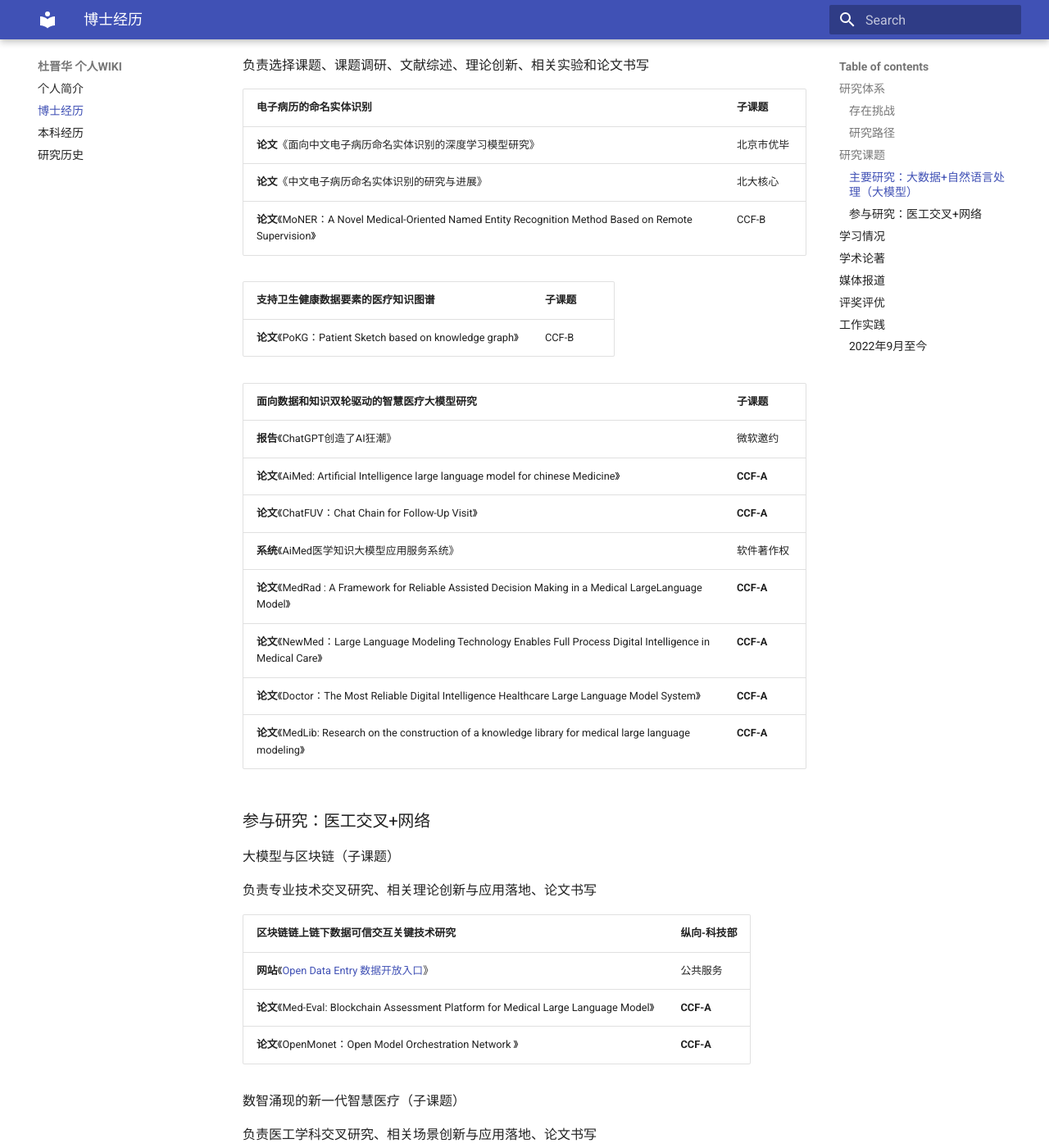
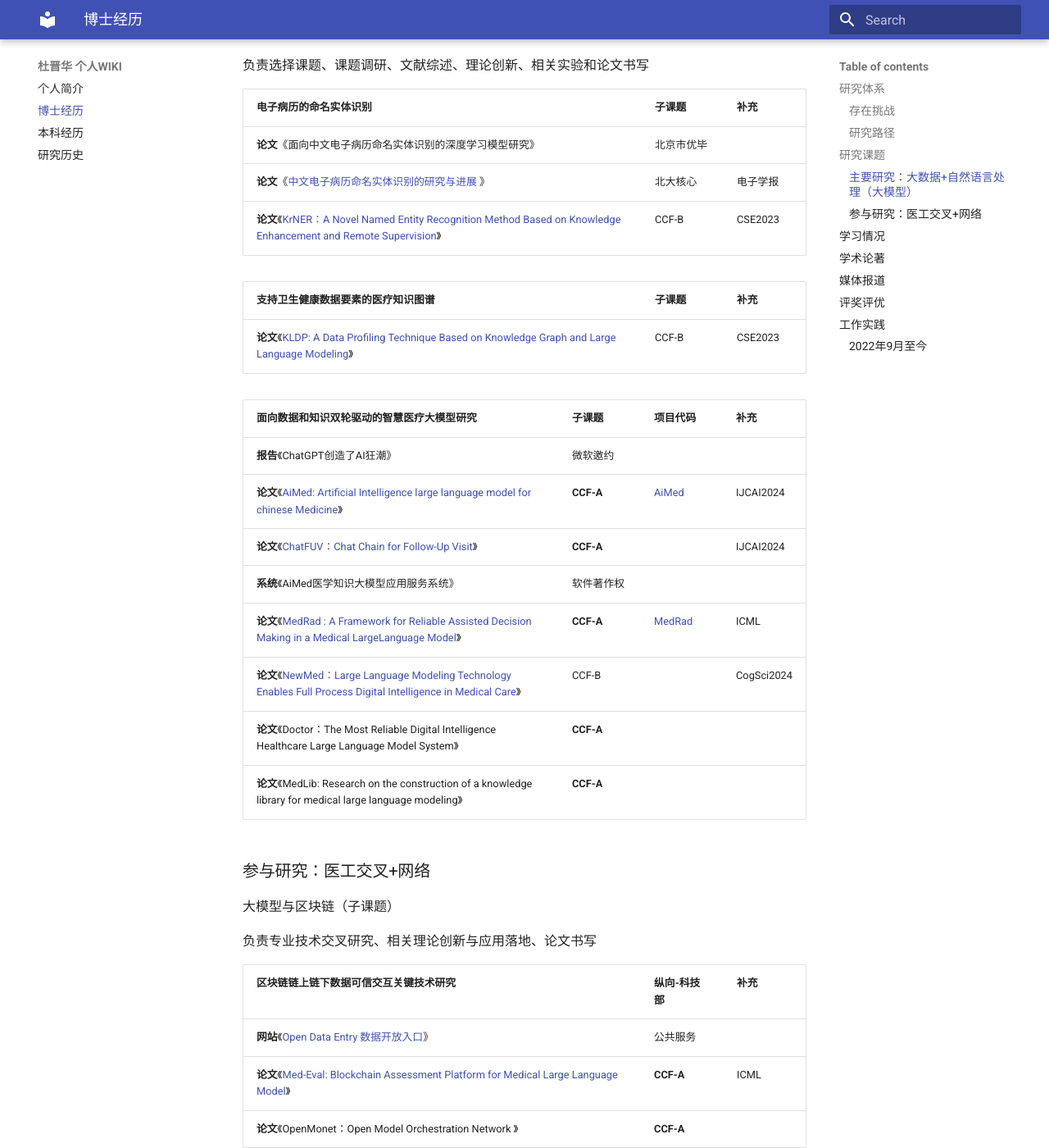
Before and after one commit to dujh22/Dujinhua_wiki, an MkDocs documentation site: the page built from docs/postgraduate_experience.md, in a window 1280 px wide and 1400 px high, scrolled down 1812 px. Shown: the whole window at 82% size. Built offline with MkDocs 1.6.1 and Material for MkDocs 9.7.7, drawn with Linux system fonts in a browser that asks for light colours; some of the changed text lies outside the part shown.

Commit message:
2024022302

```diff
--- a/docs/postgraduate_experience.md
+++ b/docs/postgraduate_experience.md
@@ -67,26 +67,26 @@
 
 负责选择课题、课题调研、文献综述、理论创新、相关实验和论文书写
 
-| **电子病历的命名实体识别**                                   | 子课题     |
-| ------------------------------------------------------------ | ---------- |
-| **论文**《面向中文电子病历命名实体识别的深度学习模型研究》   | 北京市优毕 |
-| **论文**《中文电子病历命名实体识别的研究与进展》             | 北大核心   |
-| **论文**《MoNER：A Novel Medical-Oriented Named Entity Recognition Method Based on Remote Supervision》 | CCF-B      |
+| **电子病历的命名实体识别**                                   | 子课题     | 补充     |
+| ------------------------------------------------------------ | ---------- | -------- |
+| **论文**《面向中文电子病历命名实体识别的深度学习模型研究》   | 北京市优毕 |          |
+| **论文**《[中文电子病历命名实体识别的研究与进展 ](https://www.ejournal.org.cn/CN/abstract/abstract13029.shtml)》 | 北大核心   | 电子学报 |
+| **论文**《[KrNER：A Novel Named Entity Recognition Method Based on Knowledge Enhancement and Remote Supervision](https://bt7cezha1x.feishu.cn/file/EwvobK1RXo6lxQxLp1FcNuuJnRd?from=from_copylink)》 | CCF-B      | CSE2023  |
 
-| **支持卫生健康数据要素的医疗知识图谱**                    | 子课题 |
-| --------------------------------------------------------- | ------ |
-| **论文**《PoKG：Patient Sketch based on knowledge graph》 | CCF-B  |
+| **支持卫生健康数据要素的医疗知识图谱**                       | 子课题 | 补充    |
+| ------------------------------------------------------------ | ------ | ------- |
+| **论文**《[KLDP: A Data Profiling Technique Based on Knowledge Graph and Large Language Modeling](https://bt7cezha1x.feishu.cn/file/CCuFboQc4okTn4xNpZJcsXqGngf?from=from_copylink)》 | CCF-B  | CSE2023 |
 
-| **面向数据和知识双轮驱动的智慧医疗大模型研究**               | 子课题     |
-| ------------------------------------------------------------ | ---------- |
-| **报告**《ChatGPT创造了AI狂潮》                              | 微软邀约   |
-| **论文**《AiMed: Artificial Intelligence large language model for chinese Medicine》 | **CCF-A**  |
-| **论文**《ChatFUV：Chat Chain for Follow-Up Visit》          | **CCF-A**  |
-| **系统**《AiMed医学知识大模型应用服务系统》                  | 软件著作权 |
-| **论文**《MedRad : A Framework for Reliable Assisted Decision Making in a Medical LargeLanguage Model》 | **CCF-A**  |
-| **论文**《NewMed：Large Language Modeling Technology Enables Full Process Digital Intelligence in Medical Care》 | **CCF-A**  |
-| **论文**《Doctor：The Most Reliable Digital Intelligence Healthcare Large Language Model System》 | **CCF-A**  |
-| **论文**《MedLib: Research on the construction of a knowledge library for medical large language modeling》 | **CCF-A**  |
+| **面向数据和知识双轮驱动的智慧医疗大模型研究**               | 子课题     | 项目代码                                   | 补充       |
+| ------------------------------------------------------------ | ---------- | ------------------------------------------ | ---------- |
+| **报告**《ChatGPT创造了AI狂潮》                              | 微软邀约   |                                            |            |
+| **论文**《[AiMed: Artificial Intelligence large language model for chinese Medicine](https://bt7cezha1x.feishu.cn/file/Ycv2bwmm7oUvtuxsQcac7nMunxb?from=from_copylink)》 | **CCF-A**  | [AiMed](https://github.com/dujh22/AiMed)   | IJCAI2024  |
+| **论文**《[ChatFUV：Chat Chain for Follow-Up Visit](https://bt7cezha1x.feishu.cn/file/ZAv6brkkpoupROxLY2NcxWdRnoe?from=from_copylink)》 | **CCF-A**  |                                            | IJCAI2024  |
+| **系统**《AiMed医学知识大模型应用服务系统》                  | 软件著作权 |                                            |            |
+| **论文**《[MedRad : A Framework for Reliable Assisted Decision Making in a Medical LargeLanguage Model](https://bt7cezha1x.feishu.cn/file/DqC4b1knBosvcrxpQ81cUcS9n8g?from=from_copylink)》 | **CCF-A**  | [MedRad](https://github.com/dujh22/MedRad) | ICML       |
+| **论文**《[NewMed：Large Language Modeling Technology Enables Full Process Digital Intelligence in Medical Care](https://bt7cezha1x.feishu.cn/file/LXRyboPqzo9OmZxGleEcpa0PnSh?from=from_copylink)》 | CCF-B      |                                            | CogSci2024 |
+| **论文**《Doctor：The Most Reliable Digital Intelligence Healthcare Large Language Model System》 | **CCF-A**  |                                            |            |
+| **论文**《MedLib: Research on the construction of a knowledge library for medical large language modeling》 | **CCF-A**  |                                            |            |
 
 ### 参与研究：医工交叉+网络
 
@@ -94,11 +94,11 @@
 
 负责专业技术交叉研究、相关理论创新与应用落地、论文书写
 
-| **区块链链上链下数据可信交互关键技术研究**                   | 纵向-科技部 |
-| ------------------------------------------------------------ | ----------- |
-| **网站**《[Open Data Entry 数据开放入口](https://www.opende.org.cn/)》 | 公共服务    |
-| **论文**《Med-Eval: Blockchain Assessment Platform for Medical Large Language Model》 | **CCF-A**   |
-| **论文**《OpenMonet：Open Model Orchestration Network 》     | **CCF-A**   |
+| **区块链链上链下数据可信交互关键技术研究**                   | 纵向-科技部 | 补充 |
+| ------------------------------------------------------------ | ----------- | ---- |
+| **网站**《[Open Data Entry 数据开放入口](https://www.opende.org.cn/)》 | 公共服务    |      |
+| **论文**《[Med-Eval: Blockchain Assessment Platform for Medical Large Language Model](https://bt7cezha1x.feishu.cn/file/Rua0bq3DRo53EyxMC96civ5cnZe?from=from_copylink)》 | **CCF-A**   | ICML |
+| **论文**《OpenMonet：Open Model Orchestration Network 》     | **CCF-A**   |      |
 
 数智涌现的新一代智慧医疗（子课题）
 
@@ -106,21 +106,23 @@
 
 | **老年肾功能减退临床综合评估管理及早期预警体系建立**         | 纵向-科技部 |
 | ------------------------------------------------------------ | ----------- |
-| **论文**《Research of Client Selection Algorithm in Cross-device Federated Learning》 | 北大核心    |
+| **论文**《[Research of Client Selection Algorithm in Cross-device Federated Learning](https://www.jos.org.cn/josen/article/abstract/nb023)》 | 北大核心    |
 | 医疗数据标注**系统**、中文分词处理**系统**、上千种疾病预测**系统**、智能自问诊**系统** | 相关服务    |
 
 ## 学习情况
 
+各项目代码均在Github上进行了开源（持续更新中）
+
 | 类型     | 具体方向                                 | 主要技能   | 相关成果                                                     |
 | -------- | ---------------------------------------- | ---------- | ------------------------------------------------------------ |
-| 机器学习 | 高级机器学习（A）                        | ML         | MedRad : 一个医学大模型的可靠辅助决策框架                    |
+| 机器学习 | 高级机器学习（A）                        | ML         | MedRad : 一个医学大模型的可靠辅助决策框架<br />RAG-NEWS：使用RAG帮助LLM获取最新新闻 [[项目代码](https://github.com/dujh22/RAG-NEWS)] |
 |          | 数智安全与标准化（A）                    | 科技法律   | AI算法透明性实现与评估——以推荐系统为例                       |
 |          | 计算语言学（A）                          | NLP-Base   | 微调中⽂预训练模型进⾏⽂本分类                               |
 |          | 信息检索的前沿研究（A）                  | IR         | 面向多源异构健康大数据的数智医疗搜索引擎                     |
 |          | 大数据分析与处理（A）                    | 大数据分析 | 多模态对话场景与话题切换理解                                 |
-|          | 数据挖掘：原理与算法                     | 数据挖掘   | 在线新闻热度预测<br />糖尿病患者入院数据聚类分析             |
+|          | 数据挖掘：原理与算法                     | 数据挖掘   | 在线新闻热度预测<br />糖尿病患者入院数据聚类分析 [[项目代码](https://github.com/dujh22/DM_ClusterAnalysisOfPatientData)] |
 |          | 知识工程                                 | NLP-KG     | 基于 MAVEN 数据集实现事件抽取<br />跨语言知识图谱            |
-|          | 人工智能原理                             | AI         | 基于机器学习的中英机器翻译                                   |
+|          | 人工智能原理                             | AI         | 基于机器学习的中英机器翻译<br />基于先验知识的阅读理解 [[项目代码](https://github.com/dujh22/KE_Knowledge-oriented_reading_comprehension)] |
 |          | 并行计算、算法与算法复杂性理论、组合数学 | 高性能计算 | Π求解的并行化研究<br />组合数学在人工智能领域的应用          |
 | 其他     | 相关技能学习                             | 综合       | 中国马克思主义与当代（A）、自然辩证法概论（A），大数据分析、大数据与生物统计学、大数据实践、博士生英语（免修）、职业能力扩展训练 |
 
```
Also changed, not shown: docs/index.md (+1 -1 lines).
